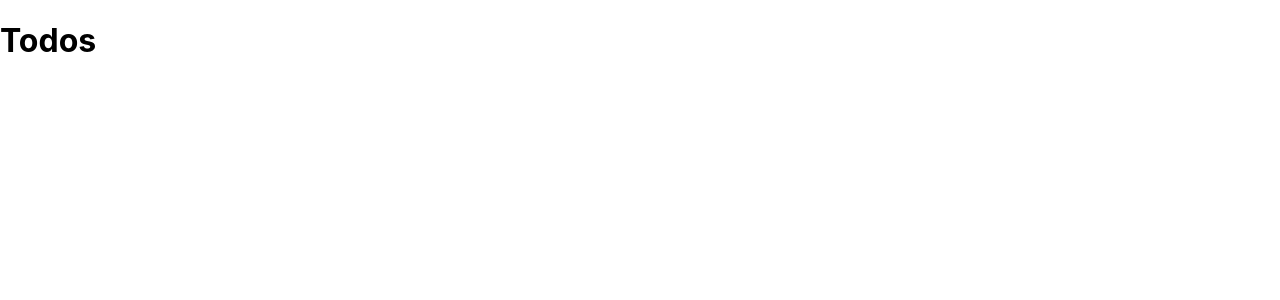
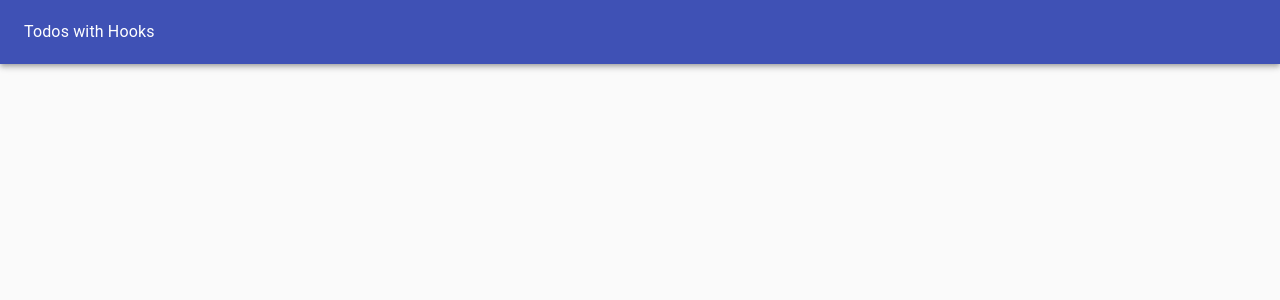
Before and after one commit to super8989/React_hooks_todo, a React (Create React App) app: page / in a window 1280 px wide. Shown: the top 300 px of the page. Built offline with nearby package versions, Linux system fonts and the light colour scheme.

Commit message:
added AppBar

```diff
--- a/src/TodoApp.js
+++ b/src/TodoApp.js
@@ -1,7 +1,29 @@
 import React, { Component } from "react";
 
+import Typography from "@material-ui/core/Typography";
+import Paper from "@material-ui/core/Paper";
+import AppBar from "@material-ui/core/AppBar";
+import Toolbar from "@material-ui/core/Toolbar";
+import Grid from "@material-ui/core/Grid";
+
 function TodoApp() {
-	return <h1>Todos</h1>;
+	return (
+		<Paper
+			style={{
+				padding: 0,
+				margin: 0,
+				height: "100vh",
+				backgroundColor: "#fafafa"
+			}}
+			elevation={0}
+		>
+			<AppBar color='primary' position='static' style={{ height: "64px" }}>
+				<Toolbar>
+					<Typography color='inherit'>Todos with Hooks</Typography>
+				</Toolbar>
+			</AppBar>
+		</Paper>
+	);
 }
 
 export default TodoApp;
```
